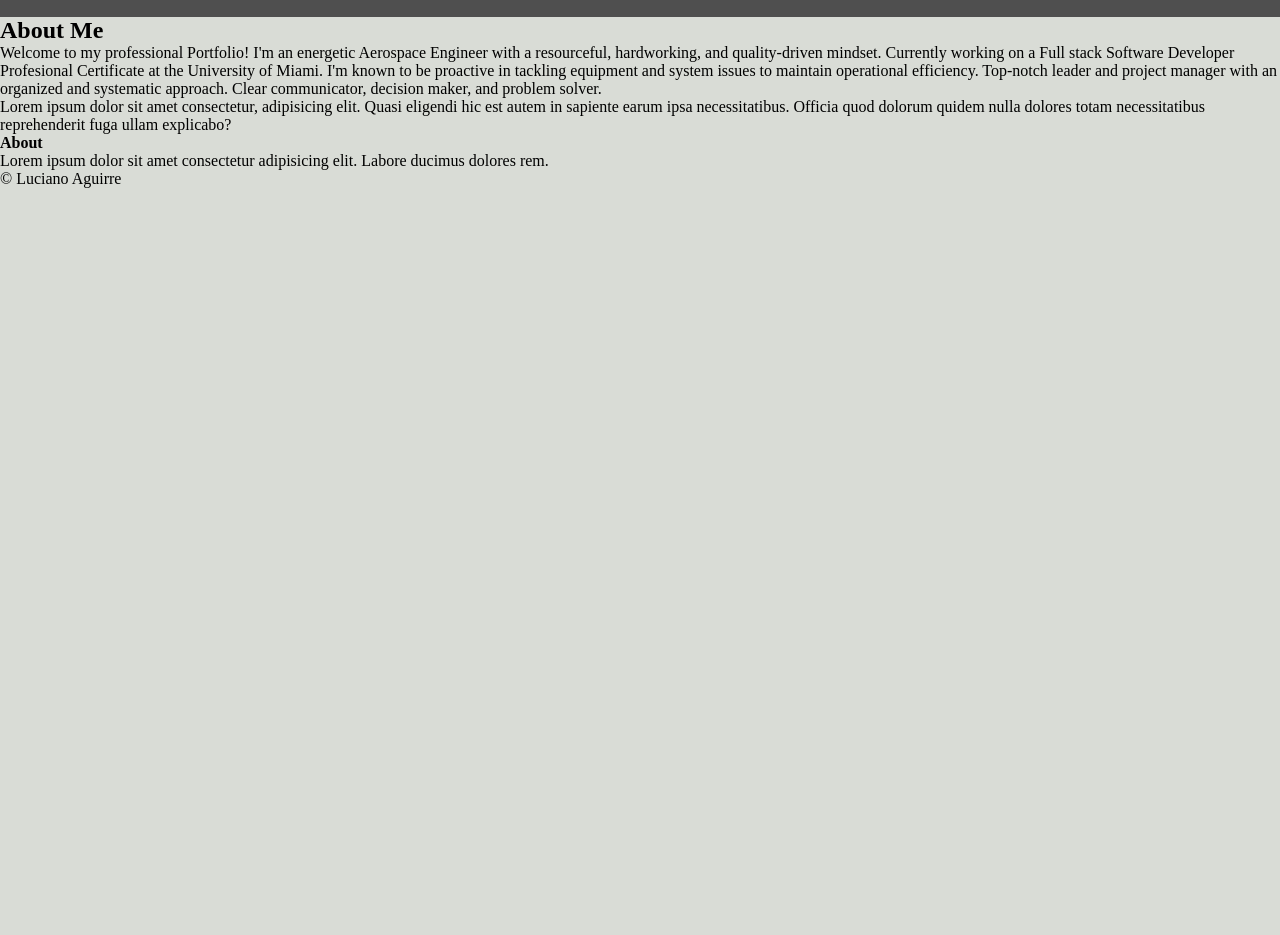
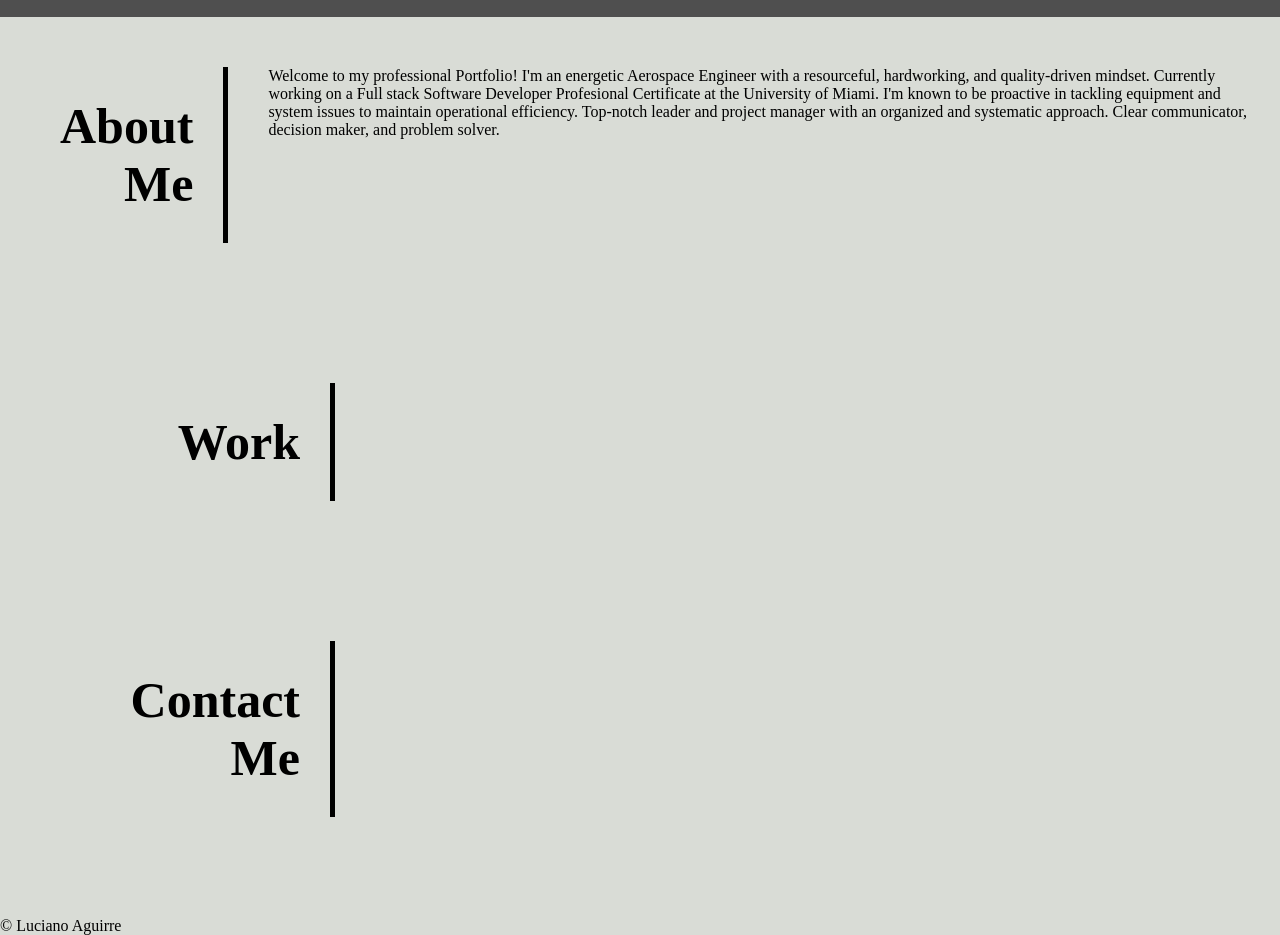
Before and after one commit to iamlucho/module-2-challenge, a plain HTML site: page index.html in a window 1280 px wide. Shown: the part 480-1415 px from the top of the page. Before the commit the page ends 800 px from the top, so only its background shows below. Drawn offline with Linux system fonts and the light colour scheme; grey boxes are pictures that could not be loaded.

Commit message:
Added placehodlers for sections and CSS code.

```diff
--- a/assets/css/style.css
+++ b/assets/css/style.css
@@ -85,3 +85,31 @@ a {
 p {
     font-size: 16px;
 }
+
+/*Section Styles for About Me, Work, and Contact Me*/
+section {
+    display: flex;
+    flex-direction: column;
+    flex-wrap: wrap;
+    padding: 20px;
+    margin: 10px;
+}
+.section-detail {
+    margin: 20px auto;
+    padding-bottom: 50px;
+    width: 100%;
+    display: flex;
+}
+.section-title {
+    font-size: 50px;
+    display: inline-block;
+    border-right: 5px solid;
+    margin-right: 40px;
+    color: black;
+    text-align: right;
+    padding: 30px;
+    flex-basis: 25%;
+}
+.cell-border {
+    border-color: black;
+}
--- a/index.html
+++ b/index.html
@@ -4,6 +4,9 @@
 <head>
 
     <title>My Portfolio</title>
+    <!-- Fonts Reference -->
+    <link href='https://fonts.googleapis.com/css?family=Oswald' rel='stylesheet'>
+    <!-- Style Reference -->
     <link rel="stylesheet" href="assets/css/style.css">
 </head>
 
@@ -35,7 +38,7 @@
         <article>
             <section id="about-me">
                 <div class="section-detail">
-                    <h2 class="section-title primary-border">About Me</h2>
+                    <h2 class="section-title cell-border">About Me</h2>
                     <p>
                         Welcome to my professional Portfolio!
                         I'm an energetic Aerospace Engineer with a resourceful, hardworking, and quality-driven mindset.
@@ -46,22 +49,25 @@
                 </div>
             </section>
 
-            <section class="second-section"></section>
-            <p>Lorem ipsum dolor sit amet consectetur, adipisicing elit. Quasi eligendi hic est autem in sapiente earum
-                ipsa necessitatibus. Officia quod
-                dolorum quidem nulla dolores totam necessitatibus reprehenderit fuga ullam explicabo?</p>
+            <section id="work">
+                <div class="section-detail">
+                    <h2 class="section-title cell-border">Work</h2>
+
+                </div>
+
+            </section>
+
+            <section id="contact">
+                <div class="section-detail">
+                    <h2 class="section-title cell-border">Contact Me</h2>
+
+                </div>
 
             </section>
 
         </article>
     </div>
 
-    <!-- SIDEBAR -->
-    <aside class="side-bar">
-        <h4>About</h4>
-        <p>Lorem ipsum dolor sit amet consectetur adipisicing elit. Labore ducimus dolores rem.</p>
-
-    </aside>
     <!-- FOOTER -->
 
     <footer class="footer">
```
Also changed, not shown: assets/images/horiseon-site.jpg (added), assets/images/movie-finder.png (added), assets/images/password-generator.png (added), assets/images/weather-dashboard.png (added), assets/images/workday-planner.png (added).
